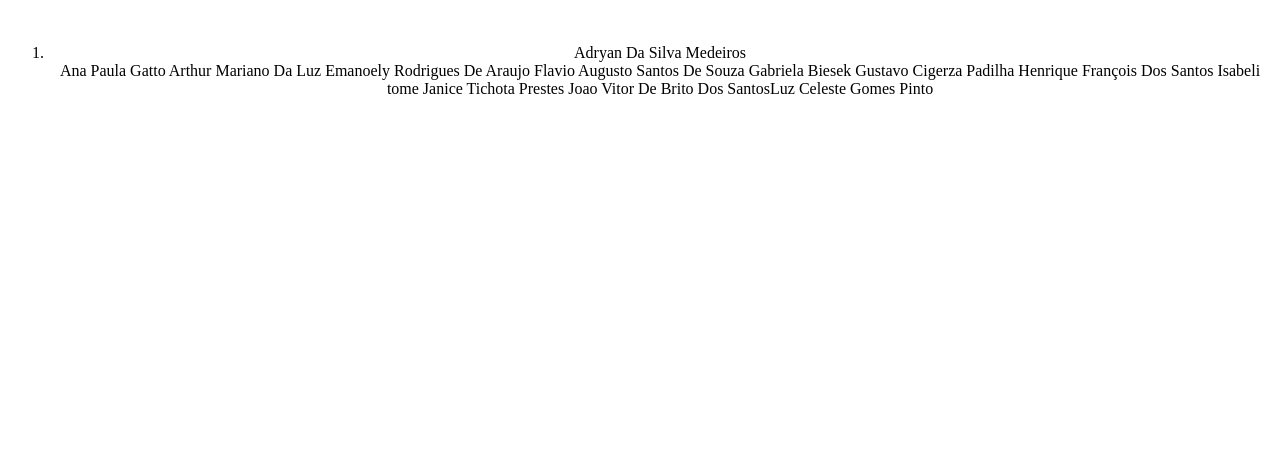
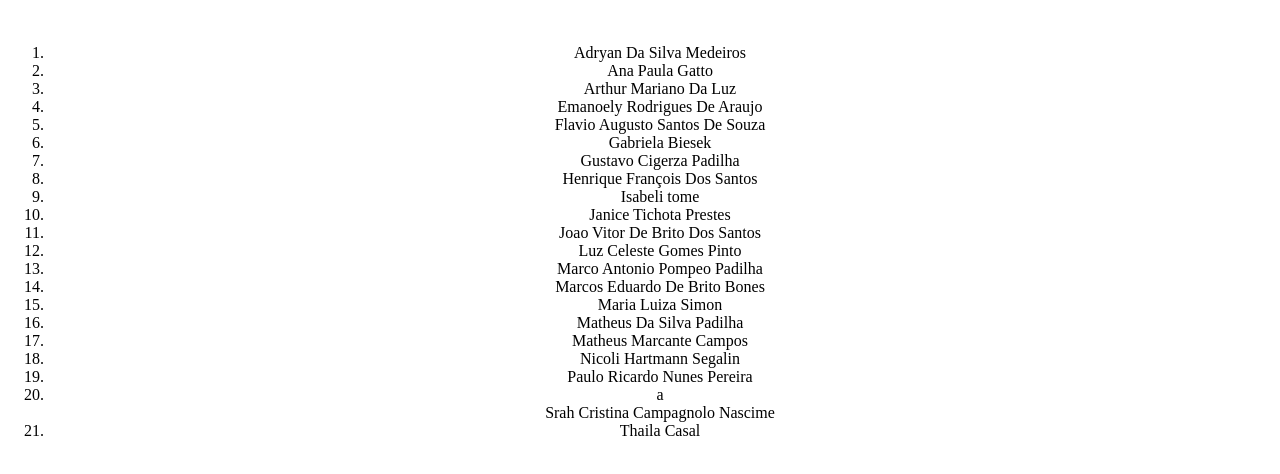
Before and after one commit to Thaila16/Desenvolvimento-web, a plain HTML site: page turma.html in a window 1280 px wide. Shown: the part 114-588 px from the top of the page. Drawn offline with Linux system fonts and the light colour scheme.

Commit message:
turma.html

```diff
--- a/turma.html
+++ b/turma.html
@@ -26,16 +26,26 @@
             <section>
                 <ol start="1"><h1>Nome dos alunos:</h1>
                     <li>Adryan Da Silva Medeiros</li>
-                    Ana Paula Gatto
-                    Arthur Mariano Da Luz
-                    Emanoely Rodrigues De Araujo
-                    Flavio Augusto Santos De Souza
-                    Gabriela Biesek
-                    Gustavo Cigerza Padilha
-                    Henrique François Dos Santos
-                    Isabeli tome
-                    Janice Tichota Prestes
-                    Joao Vitor De Brito Dos SantosLuz Celeste Gomes Pinto
+                    <li>Ana Paula Gatto</li>
+                    <li>Arthur Mariano Da Luz</li>
+                    <li>Emanoely Rodrigues De Araujo</li>
+                    <li>Flavio Augusto Santos De Souza</li>
+                    <li>Gabriela Biesek</li>
+                    <li>Gustavo Cigerza Padilha</li>
+                    <li>Henrique François Dos Santos</li>
+                    <li>Isabeli tome</li>
+                    <li>Janice Tichota Prestes</li>
+                    <li>Joao Vitor De Brito Dos Santos</li>
+                    <li>Luz Celeste Gomes Pinto</li>
+                    <li>Marco Antonio Pompeo Padilha</li>
+                    <li>Marcos Eduardo De Brito Bones</li>
+                    <li>Maria Luiza Simon</li>
+                    <li>Matheus Da Silva Padilha</li>
+                    <li>Matheus Marcante Campos</li>
+                    <li>Nicoli Hartmann Segalin</li>
+                    <li>Paulo Ricardo Nunes Pereira</li>
+                    <li>a</li>Srah  Cristina Campagnolo Nascime
+                    <li>Thaila Casal</li>
                 </ol>
             </section>
         </div>
@@ -46,4 +56,5 @@
             </section>
         </div>
     </body>
+
 </html>
```
